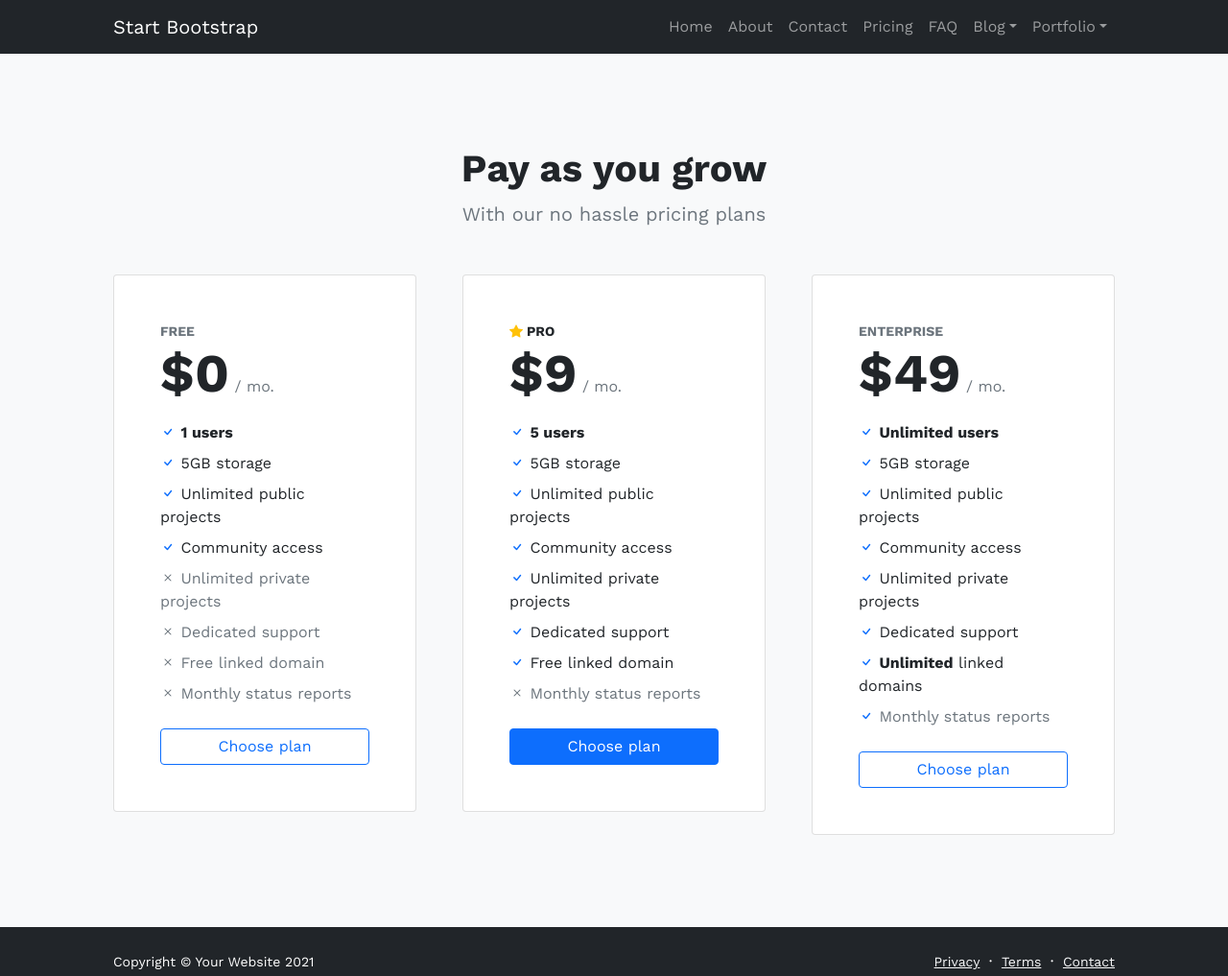
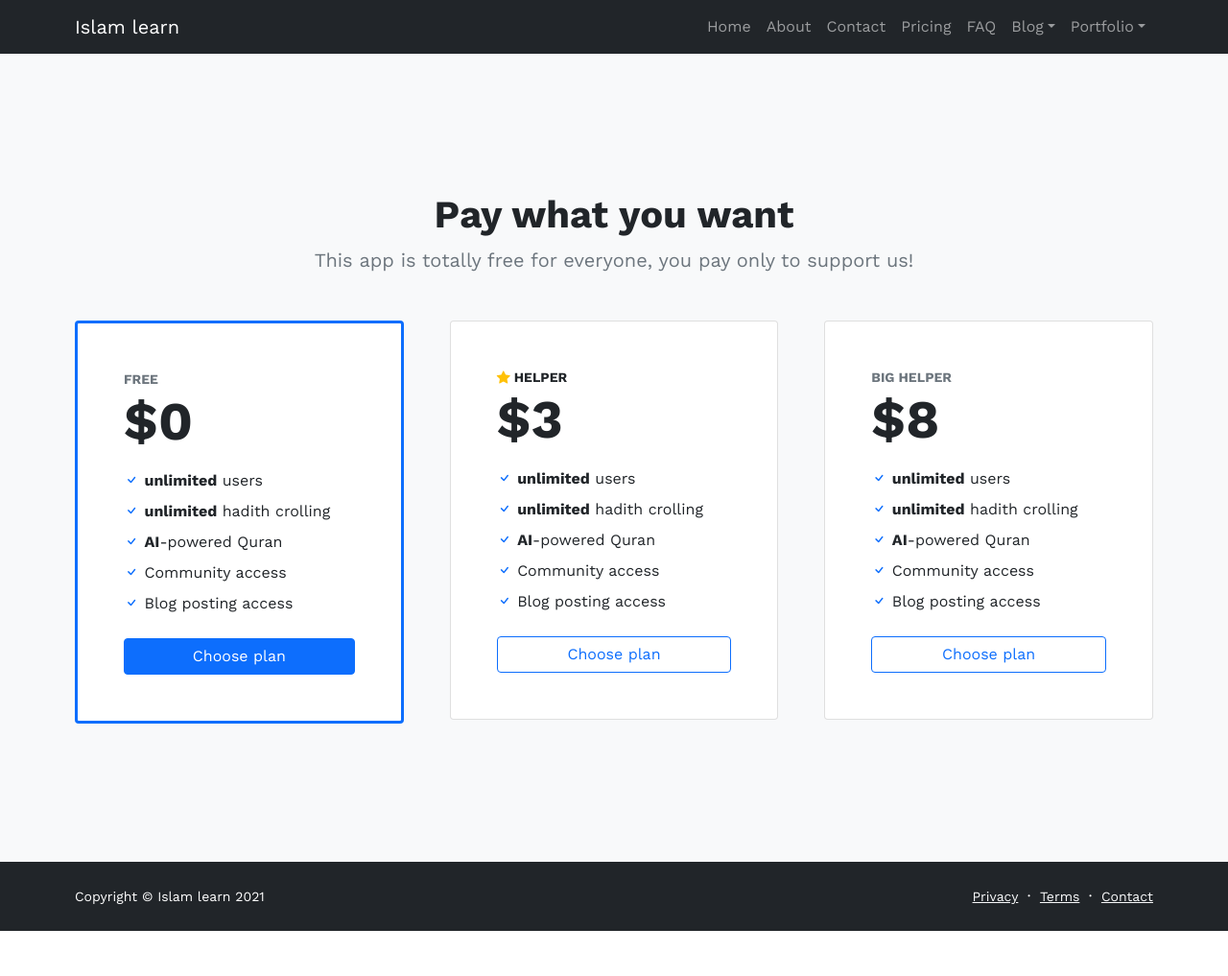
Before and after one commit to IslamBridge/Islam-bridge, a plain HTML site: page pricing.html in a window 1280 px wide. Shown: the whole page at 96% size. After the commit the page ends 970 px from the top, so only its background shows below. Drawn offline with nearby package versions, Linux system fonts and the light colour scheme.

Commit message:
precing update

```diff
--- a/pricing.html
+++ b/pricing.html
@@ -5,11 +5,14 @@
     <meta name="viewport" content="width=device-width, initial-scale=1, shrink-to-fit=no" />
     <meta name="description" content="" />
     <meta name="author" content="" />
-        <title>Modern Business - Start Bootstrap Template</title>
+    <title>Islam bridge - Pricing</title>
     <!-- Favicon-->
     <link rel="icon" type="image/x-icon" href="assets/favicon.ico" />
     <!-- Bootstrap icons-->
-        <link href="https://cdn.jsdelivr.net/npm/bootstrap-icons@1.5.0/font/bootstrap-icons.css" rel="stylesheet" />
+    <link
+      href="https://cdn.jsdelivr.net/npm/bootstrap-icons@1.5.0/font/bootstrap-icons.css"
+      rel="stylesheet"
+    />
     <!-- Core theme CSS (includes Bootstrap)-->
     <link href="css/styles.css" rel="stylesheet" />
   </head>
@@ -17,9 +20,19 @@
     <main class="flex-shrink-0">
       <!-- Navigation-->
       <nav class="navbar navbar-expand-lg navbar-dark bg-dark">
-                <div class="container px-5">
-                    <a class="navbar-brand" href="index.html">Start Bootstrap</a>
-                    <button class="navbar-toggler" type="button" data-bs-toggle="collapse" data-bs-target="#navbarSupportedContent" aria-controls="navbarSupportedContent" aria-expanded="false" aria-label="Toggle navigation"><span class="navbar-toggler-icon"></span></button>
+        <div class="container px-2">
+          <a class="navbar-brand" href="index.html">Islam learn </a>
+          <button
+            class="navbar-toggler"
+            type="button"
+            data-bs-toggle="collapse"
+            data-bs-target="#navbarSupportedContent"
+            aria-controls="navbarSupportedContent"
+            aria-expanded="false"
+            aria-label="Toggle navigation"
+          >
+            <span class="navbar-toggler-icon"></span>
+          </button>
           <div class="collapse navbar-collapse" id="navbarSupportedContent">
             <ul class="navbar-nav ms-auto mb-2 mb-lg-0">
               <li class="nav-item"><a class="nav-link" href="index.html">Home</a></li>
@@ -28,14 +41,30 @@
               <li class="nav-item"><a class="nav-link" href="pricing.html">Pricing</a></li>
               <li class="nav-item"><a class="nav-link" href="faq.html">FAQ</a></li>
               <li class="nav-item dropdown">
-                                <a class="nav-link dropdown-toggle" id="navbarDropdownBlog" href="#" role="button" data-bs-toggle="dropdown" aria-expanded="false">Blog</a>
+                <a
+                  class="nav-link dropdown-toggle"
+                  id="navbarDropdownBlog"
+                  href="#"
+                  role="button"
+                  data-bs-toggle="dropdown"
+                  aria-expanded="false"
+                  >Blog</a
+                >
                 <ul class="dropdown-menu dropdown-menu-end" aria-labelledby="navbarDropdownBlog">
                   <li><a class="dropdown-item" href="blog-home.html">Blog Home</a></li>
                   <li><a class="dropdown-item" href="blog-post.html">Blog Post</a></li>
                 </ul>
               </li>
               <li class="nav-item dropdown">
-                                <a class="nav-link dropdown-toggle" id="navbarDropdownPortfolio" href="#" role="button" data-bs-toggle="dropdown" aria-expanded="false">Portfolio</a>
+                <a
+                  class="nav-link dropdown-toggle"
+                  id="navbarDropdownPortfolio"
+                  href="#"
+                  role="button"
+                  data-bs-toggle="dropdown"
+                  aria-expanded="false"
+                  >Portfolio</a
+                >
                 <ul class="dropdown-menu dropdown-menu-end" aria-labelledby="navbarDropdownPortfolio">
                   <li><a class="dropdown-item" href="portfolio-overview.html">Portfolio Overview</a></li>
                   <li><a class="dropdown-item" href="portfolio-item.html">Portfolio Item</a></li>
@@ -47,56 +76,45 @@
       </nav>
       <!-- Pricing section-->
       <section class="bg-light py-5">
-                <div class="container px-5 my-5">
+        <div class="container py-5 px-2 my-5">
           <div class="text-center mb-5">
-                        <h1 class="fw-bolder">Pay as you grow</h1>
-                        <p class="lead fw-normal text-muted mb-0">With our no hassle pricing plans</p>
+            <h1 class="fw-bolder">Pay what you want</h1>
+            <p class="lead fw-normal text-muted mb-0">
+              This app is totally free for everyone, you pay only to support us!
+            </p>
           </div>
           <div class="row gx-5 justify-content-center">
             <!-- Pricing card free-->
             <div class="col-lg-6 col-xl-4">
-                            <div class="card mb-5 mb-xl-0">
+              <div class="card border-3 border-primary mb-5 mb-xl-0">
                 <div class="card-body p-5">
                   <div class="small text-uppercase fw-bold text-muted">Free</div>
                   <div class="mb-3">
                     <span class="display-4 fw-bold">$0</span>
-                                        <span class="text-muted">/ mo.</span>
                   </div>
                   <ul class="list-unstyled mb-4">
                     <li class="mb-2">
                       <i class="bi bi-check text-primary"></i>
-                                            <strong>1 users</strong>
+                      <strong>unlimited</strong> users
                     </li>
                     <li class="mb-2">
                       <i class="bi bi-check text-primary"></i>
-                                            5GB storage
+                      <strong>unlimited</strong> hadith crolling
                     </li>
                     <li class="mb-2">
                       <i class="bi bi-check text-primary"></i>
-                                            Unlimited public projects
+                      <strong>AI</strong>-powered Quran
                     </li>
                     <li class="mb-2">
                       <i class="bi bi-check text-primary"></i>
                       Community access
                     </li>
-                                        <li class="mb-2 text-muted">
-                                            <i class="bi bi-x"></i>
-                                            Unlimited private projects
-                                        </li>
-                                        <li class="mb-2 text-muted">
-                                            <i class="bi bi-x"></i>
-                                            Dedicated support
-                                        </li>
-                                        <li class="mb-2 text-muted">
-                                            <i class="bi bi-x"></i>
-                                            Free linked domain
-                                        </li>
-                                        <li class="text-muted">
-                                            <i class="bi bi-x"></i>
-                                            Monthly status reports
+                    <li class="mb-2">
+                      <i class="bi bi-check text-primary"></i>
+                      Blog posting access
                     </li>
                   </ul>
-                                    <div class="d-grid"><a class="btn btn-outline-primary" href="#!">Choose plan</a></div>
+                  <div class="d-grid"><a class="btn btn-primary" href="#!">Choose plan</a></div>
                 </div>
               </div>
             </div>
@@ -106,24 +124,23 @@
                 <div class="card-body p-5">
                   <div class="small text-uppercase fw-bold">
                     <i class="bi bi-star-fill text-warning"></i>
-                                        Pro
+                    helper
                   </div>
                   <div class="mb-3">
-                                        <span class="display-4 fw-bold">$9</span>
-                                        <span class="text-muted">/ mo.</span>
+                    <span class="display-4 fw-bold">$3</span>
                   </div>
                   <ul class="list-unstyled mb-4">
                     <li class="mb-2">
                       <i class="bi bi-check text-primary"></i>
-                                            <strong>5 users</strong>
+                      <strong>unlimited</strong> users
                     </li>
                     <li class="mb-2">
                       <i class="bi bi-check text-primary"></i>
-                                            5GB storage
+                      <strong>unlimited</strong> hadith crolling
                     </li>
                     <li class="mb-2">
                       <i class="bi bi-check text-primary"></i>
-                                            Unlimited public projects
+                      <strong>AI</strong>-powered Quran
                     </li>
                     <li class="mb-2">
                       <i class="bi bi-check text-primary"></i>
@@ -131,22 +148,10 @@
                     </li>
                     <li class="mb-2">
                       <i class="bi bi-check text-primary"></i>
-                                            Unlimited private projects
-                                        </li>
-                                        <li class="mb-2">
-                                            <i class="bi bi-check text-primary"></i>
-                                            Dedicated support
-                                        </li>
-                                        <li class="mb-2">
-                                            <i class="bi bi-check text-primary"></i>
-                                            Free linked domain
-                                        </li>
-                                        <li class="text-muted">
-                                            <i class="bi bi-x"></i>
-                                            Monthly status reports
+                      Blog posting access
                     </li>
                   </ul>
-                                    <div class="d-grid"><a class="btn btn-primary" href="#!">Choose plan</a></div>
+                  <div class="d-grid"><a class="btn btn-outline-primary" href="#!">Choose plan</a></div>
                 </div>
               </div>
             </div>
@@ -154,23 +159,22 @@
             <div class="col-lg-6 col-xl-4">
               <div class="card">
                 <div class="card-body p-5">
-                                    <div class="small text-uppercase fw-bold text-muted">Enterprise</div>
+                  <div class="small text-uppercase fw-bold text-muted">big helper</div>
                   <div class="mb-3">
-                                        <span class="display-4 fw-bold">$49</span>
-                                        <span class="text-muted">/ mo.</span>
+                    <span class="display-4 fw-bold">$8</span>
                   </div>
                   <ul class="list-unstyled mb-4">
                     <li class="mb-2">
                       <i class="bi bi-check text-primary"></i>
-                                            <strong>Unlimited users</strong>
+                      <strong>unlimited</strong> users
                     </li>
                     <li class="mb-2">
                       <i class="bi bi-check text-primary"></i>
-                                            5GB storage
+                      <strong>unlimited</strong> hadith crolling
                     </li>
                     <li class="mb-2">
                       <i class="bi bi-check text-primary"></i>
-                                            Unlimited public projects
+                      <strong>AI</strong>-powered Quran
                     </li>
                     <li class="mb-2">
                       <i class="bi bi-check text-primary"></i>
@@ -178,20 +182,7 @@
                     </li>
                     <li class="mb-2">
                       <i class="bi bi-check text-primary"></i>
-                                            Unlimited private projects
-                                        </li>
-                                        <li class="mb-2">
-                                            <i class="bi bi-check text-primary"></i>
-                                            Dedicated support
-                                        </li>
-                                        <li class="mb-2">
-                                            <i class="bi bi-check text-primary"></i>
-                                            <strong>Unlimited</strong>
-                                            linked domains
-                                        </li>
-                                        <li class="text-muted">
-                                            <i class="bi bi-check text-primary"></i>
-                                            Monthly status reports
+                      Blog posting access
                     </li>
                   </ul>
                   <div class="d-grid"><a class="btn btn-outline-primary" href="#!">Choose plan</a></div>
@@ -204,9 +195,11 @@
     </main>
     <!-- Footer-->
     <footer class="bg-dark py-4 mt-auto">
-            <div class="container px-5">
+      <div class="container px-2">
         <div class="row align-items-center justify-content-between flex-column flex-sm-row">
-                    <div class="col-auto"><div class="small m-0 text-white">Copyright &copy; Your Website 2021</div></div>
+          <div class="col-auto">
+            <div class="small m-0 text-white">Copyright &copy; Islam learn 2021</div>
+          </div>
           <div class="col-auto">
             <a class="link-light small" href="#!">Privacy</a>
             <span class="text-white mx-1">&middot;</span>
```
Lines whose indentation alone changed are shown as unchanged.
